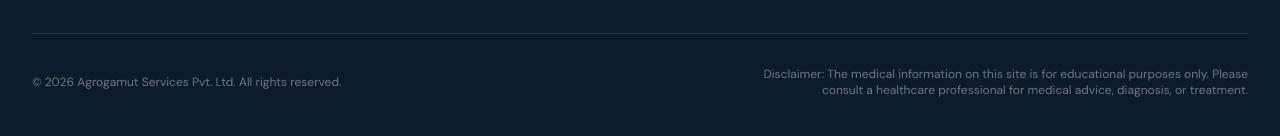
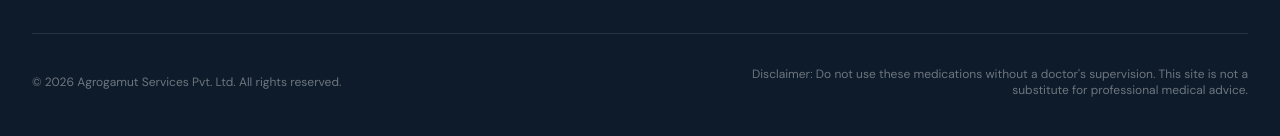
Before and after one commit to agrogamut/RxAgs-deploy, a Next.js app: page / in a window 1280 px wide. Shown: the part 4170-4306 px from the top of the page. Built offline with nearby package versions, Linux system fonts and the light colour scheme.

Commit message:
disclaimer update

```diff
--- a/components/layout/Footer.tsx
+++ b/components/layout/Footer.tsx
@@ -52,10 +52,9 @@ export default function Footer() {
 
         <div className="flex flex-col md:flex-row md:items-center md:justify-between gap-4 text-xs text-white/40">
           <p>© 2026 Agrogamut Services Pvt. Ltd. All rights reserved.</p>
-          <p className="max-w-lg md:text-right">
-            Disclaimer: The medical information on this site is for educational purposes only.
-            Please consult a healthcare professional for medical advice, diagnosis, or treatment.
-          </p>
+            <p className="max-w-lg md:text-right">
+            Disclaimer: Do not use these medications without a doctor's supervision. This site is not a substitute for professional medical advice.
+            </p>
         </div>
       </div>
     </footer>
```
